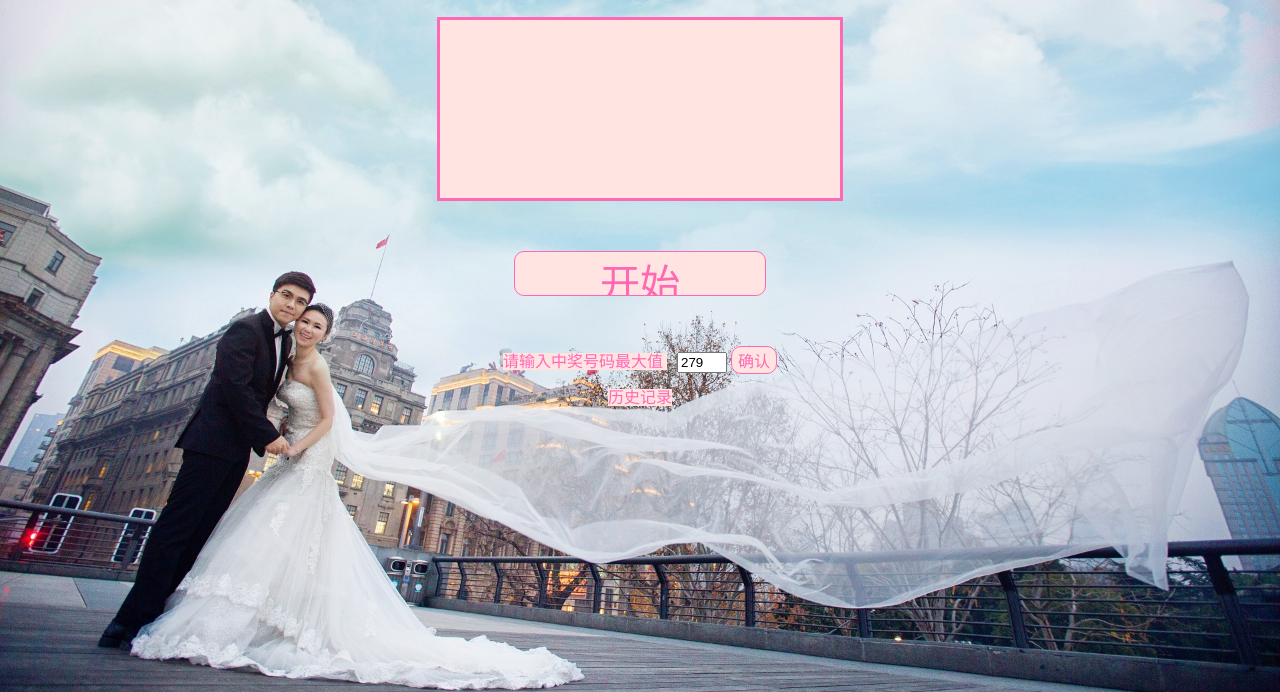
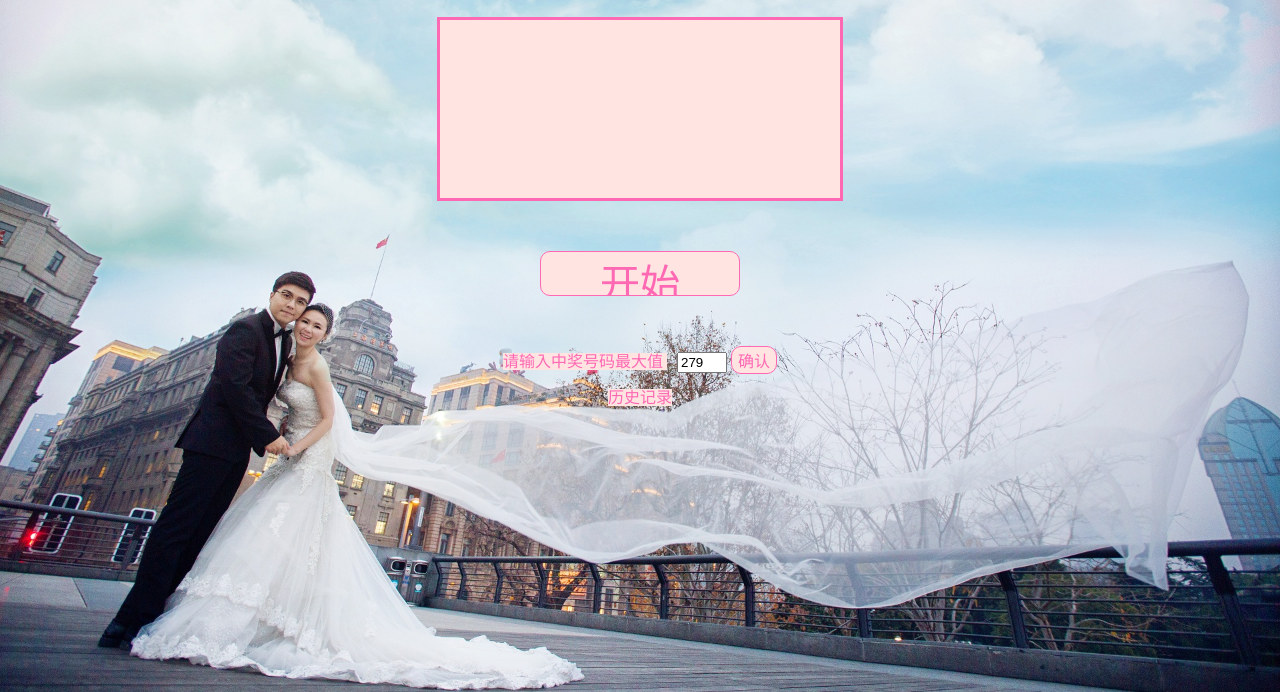
Before and after one commit to chenmi319/cici-wedding-ceremony-lottery, a plain HTML site: page index.html in a window 1280 px wide. Shown: the part 108-800 px from the top of the page. Drawn offline with Linux system fonts and the light colour scheme.

Commit message:
update css

```diff
--- a/index.html
+++ b/index.html
@@ -12,7 +12,7 @@
       #ResultNum{font-size:50pt;font-family:Verdana}
       #Button{margin:50px 0 0 0;}
       #Button input{font-size:40px;padding:0 50px;border-radius:10px;cursor:pointer}
-      #startBtn{background-color:mistyrose;border:1px solid hotpink;width:20%;height:45px;margin:0em auto;font-size:1em;border-radius:2.5px;-moz-border-radius:2.5px;-webkit-border-radius:2.5px;color:hotpink;}
+      #startBtn{background-color:mistyrose;border:1px solid hotpink;width:200px;height:45px;margin:0em auto;font-size:1em;border-radius:2.5px;-moz-border-radius:2.5px;-webkit-border-radius:2.5px;color:hotpink;}
       #confirmBtn{background-color:mistyrose;border:1px solid hotpink;;margin:0em auto;font-size:1em;border-radius:2.5px;-moz-border-radius:2.5px;-webkit-border-radius:2.5px;color:hotpink;}
       #resetBtn{background-color:mistyrose;border:1px solid hotpink;;margin:0em auto;font-size:1em;border-radius:2.5px;-moz-border-radius:2.5px;-webkit-border-radius:2.5px;color:hotpink;}
     </style>
```
